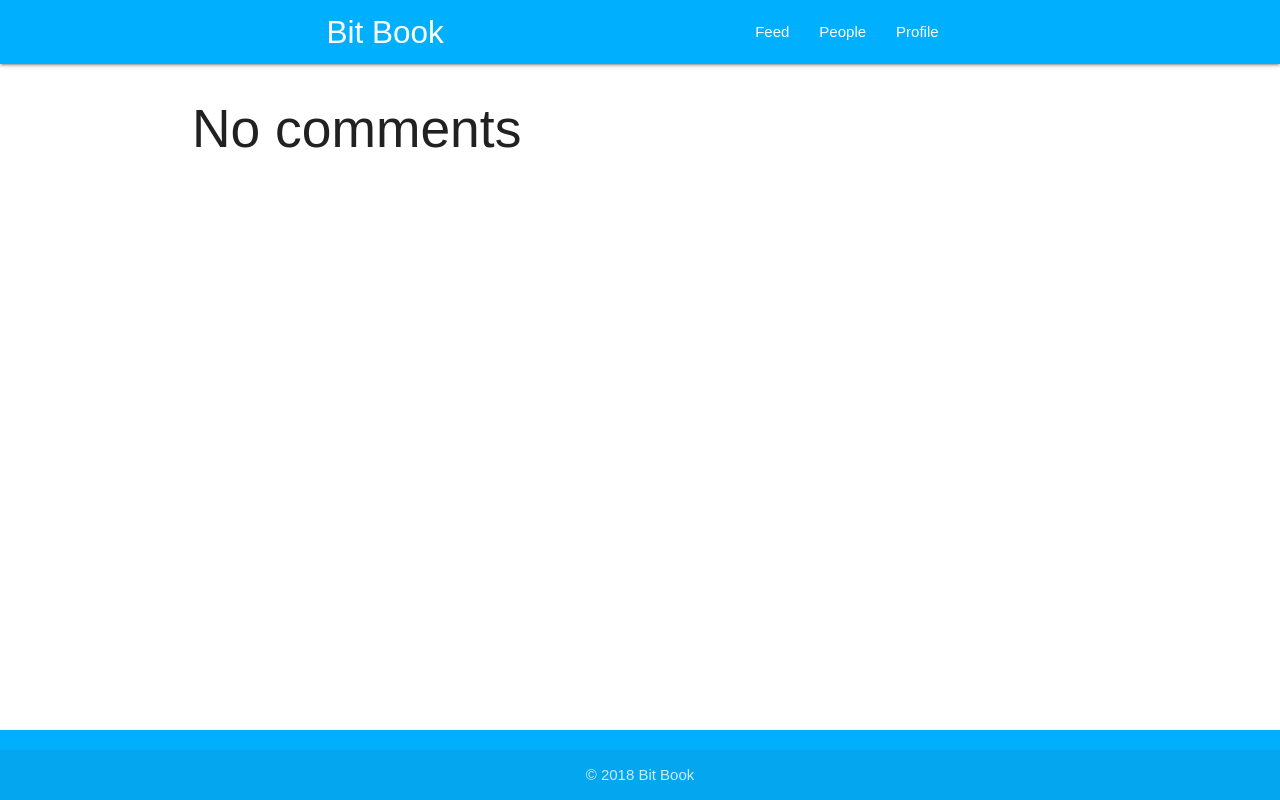
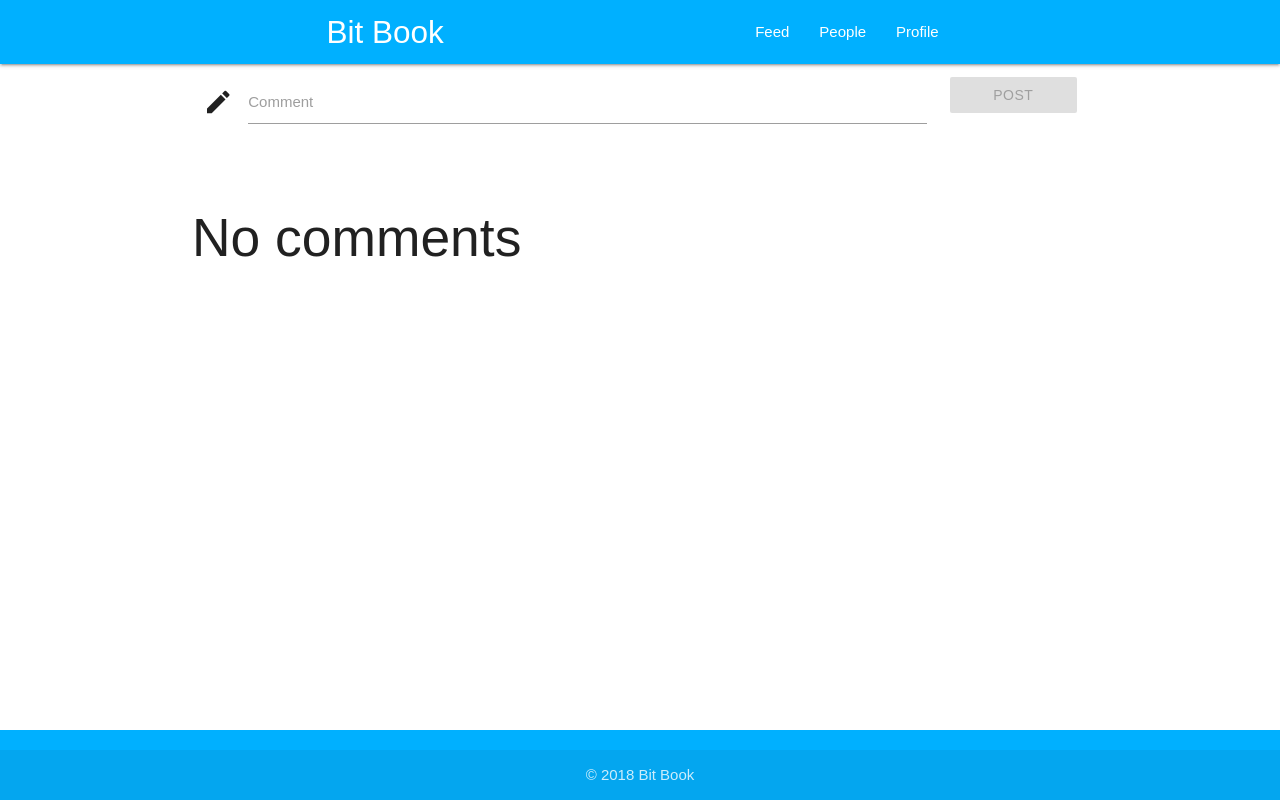
Before and after one commit to JelenaMarjanovic/bit-book, a React (Create React App) app in the folder bitbook/: page /#/feeds/1/1 in a window 1280 px wide. Built offline with nearby package versions, Linux system fonts and the light colour scheme; no server answers.

Commit message:
book-4-commenting-post-done

```diff
--- a/bitbook/src/app/App.css
+++ b/bitbook/src/app/App.css
@@ -68,3 +68,8 @@ video.responsive-video {
   margin: 0 auto;
   max-width: 250px;
 }
+
+.myBtn {
+  width:100%;
+  margin-top: 10%;
+}
--- a/bitbook/src/app/FeedPage/FeedPage.js
+++ b/bitbook/src/app/FeedPage/FeedPage.js
@@ -17,6 +17,10 @@ class FeedPage extends Component {
     componentDidMount() {
 
         const prefix = 'Posts'
+        this.getPost(prefix);
+    }
+
+    getPost = (prefix) => {
         postServices.getRequest(prefix)
             .then(response => {
                 const data = utils.checkPostTypeAndCreate(response);
@@ -26,8 +30,6 @@ class FeedPage extends Component {
                 this.setState({ postItems: postItems })
             })
     }
-
-
 
     render() {
         return (
--- /dev/null
+++ b/bitbook/src/app/FeedPage/PostPageDetails/CreateComment.js
@@ -0,0 +1,53 @@
+import React, { Component } from 'react';
+import { postServices } from '../../../services/postServices';
+
+
+class CreateComment extends Component {
+    constructor(props) {
+        super(props)
+        this.state = {
+            text: ""
+        }
+
+    }
+
+    handleChange = (event) => {
+        this.setState({
+            text: event.target.value
+        })
+        this.handleButtonChange();
+    }
+
+    handleButtonChange = () => !this.state.text ? "disabled" : "";
+
+    handlePostComment = () => {
+        postServices.createPostRequest('comment', this.state.text, this.props.postId)
+            .then((res) => {
+                this.props.getComments();
+                this.setState({ text: "" });
+            })
+    }
+
+    render() {
+        return (
+            <div className="row">
+                <form className="col s12">
+                    <div className="row">
+                        <div className="input-field col s10">
+                            <i className="material-icons prefix">mode_edit</i>
+                            <textarea onChange={this.handleChange} value={this.state.text} id="icon_prefix2" className="materialize-textarea"></textarea>
+                            <label htmlFor="icon_prefix2">Comment</label>
+                        </div>
+                        <div className="col s2">
+                            <div onClick={this.handlePostComment} className={`btn light-blue accent-3 myBtn ${this.handleButtonChange()}`}>
+                                <span>Post</span>
+                            </div>
+                        </div>
+                    </div>
+                </form>
+            </div>
+        );
+    }
+}
+
+export default CreateComment;
--- a/bitbook/src/app/FeedPage/PostPageDetails/PostPageDetails.js
+++ b/bitbook/src/app/FeedPage/PostPageDetails/PostPageDetails.js
@@ -5,6 +5,7 @@ import { ImagePostComp } from '../ImagePostComp'
 import { VideoPostComp } from '../VideoPostComp'
 import { TextPostComp } from '../TextPostComp'
 import { CommentsList } from './CommentsList';
+import CreateComment from './CreateComment';
 
 class PostPageDetails extends Component {
     constructor(props) {
@@ -18,9 +19,14 @@ class PostPageDetails extends Component {
     }
 
     componentDidMount() {
+        this.getComments()
+    }
+
+    getComments = () => {
 
         const postUrl = utils.checkUrl(this.state.postType)
         const commentUrl = `/Comments?postId=${this.state.postId}`
+
         postServices.getRequest(postUrl + this.state.postId).then((res) => {
             const selectedPost = utils.checkPostTypeAndCreate([res])
             const renderItem = this.setItem(this.state.postType, selectedPost[0])
@@ -28,6 +34,7 @@ class PostPageDetails extends Component {
                 renderItem: renderItem
             })
         })
+
         postServices.getRequest(commentUrl).then((res) => {
             if (res.length === 0) {
                 this.setState({
@@ -40,7 +47,6 @@ class PostPageDetails extends Component {
                 })
             }
         })
-
     }
 
     setItem = (type, selectedPost) => {
@@ -59,6 +65,7 @@ class PostPageDetails extends Component {
         return (
             <div>
                 {this.state.renderItem}
+                <CreateComment postId={this.state.postId} getComments={this.getComments} />
                 {!this.state.comments ? <h2>No comments</h2> : <CommentsList comments={this.state.commentsList} />}
             </div>
         );
--- a/bitbook/src/services/postServices.js
+++ b/bitbook/src/services/postServices.js
@@ -10,11 +10,11 @@ class PostServices {
             .then(result => result.data)
     }
 
-    createPostRequest = (type, content) => {
+    createPostRequest = (type, content, id) => {
 
-        const { url, template } = utils.getPostTemplate(type, content);
-        axios.post(url, template, myConst.options).then((res) => {
-            console.log(res);
+        const { url, template } = utils.getPostTemplate(type, content, id);
+        return axios.post(url, template, myConst.options).then((res) => {
+            return res
         })
     }
 }
--- a/bitbook/src/shared/constants.js
+++ b/bitbook/src/shared/constants.js
@@ -6,9 +6,11 @@ class Constants {
     typeImage = "image";
     typeText = "text";
     typeVideo = "video";
-    textPostUrl = this.BASE_END_POINT + '/TextPosts';
-    imagePostUrl = this.BASE_END_POINT + '/ImagePosts';
-    videoPostUrl = this.BASE_END_POINT + '/VideoPosts';
+    textPostUrl = this.BASE_END_POINT + 'TextPosts';
+    imagePostUrl = this.BASE_END_POINT + 'ImagePosts';
+    videoPostUrl = this.BASE_END_POINT + 'VideoPosts';
+    commentsPostUrl = this.BASE_END_POINT + 'Comments'
+
     options = {
         headers: {
             "Content-Type": "application/json",
--- a/bitbook/src/shared/utils.js
+++ b/bitbook/src/shared/utils.js
@@ -21,7 +21,7 @@ class Utils {
 
 
 
-    getPostTemplate = (type, content) => {
+    getPostTemplate = (type, content, id = "default") => {
         if (type === "text") {
             return {
                 template: {
@@ -42,6 +42,14 @@ class Utils {
                     "videoUrl": content
                 },
                 url: myConst.videoPostUrl
+            }
+        } else if (type === "comment") {
+            return {
+                template: {
+                    "body": content,
+                    "postId": id
+                },
+                url: myConst.commentsPostUrl
             }
         }
     }
```
Also changed, not shown: 1 other file (tests, documents, lock files or other folders).
